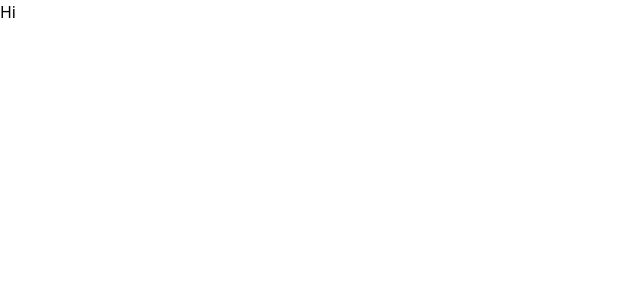
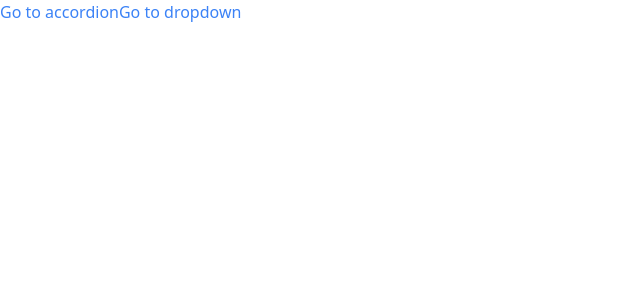
Before and after one commit to ClaytonDewey/react-comps, a React (Create React App) app: page / in a window 1280 px wide. Shown: the top 300 px of the page, without its empty margins (0-640 px from the left). Built offline with nearby package versions, Linux system fonts and the light colour scheme.

Commit message:
Setup route & navigation
fix typos in pages files

```diff
--- a/src/App.js
+++ b/src/App.js
@@ -1,4 +1,22 @@
+import Link from './components/Link';
+import Route from './components/Route';
+import AccordionPage from './components/pages/AccordionPage';
+import DropdownPage from './components/pages/DropdownPage';
+
 const App = () => {
-  return <div>Hi</div>;
+  return (
+    <div>
+      <Link to='/accordion'>Go to accordion</Link>
+      <Link to='/dropdown'>Go to dropdown</Link>
+      <div>
+        <Route path='/accordion'>
+          <AccordionPage />
+        </Route>
+        <Route path='/dropdown'>
+          <DropdownPage />
+        </Route>
+      </div>
+    </div>
+  );
 };
 export default App;
--- /dev/null
+++ b/src/components/Link.js
@@ -0,0 +1,22 @@
+import classNames from 'classnames';
+import useNavigation from '../hooks/useNavigation';
+
+const Link = ({ to, children }) => {
+  const { navigate } = useNavigation();
+
+  const classes = classNames('text-blue-500');
+
+  const handleClick = (event) => {
+    if (event.metaKey || event.ctrlKey) return;
+
+    event.preventDefault();
+    navigate(to);
+  };
+
+  return (
+    <a className={classes} onClick={handleClick} href={to}>
+      {children}
+    </a>
+  );
+};
+export default Link;
--- /dev/null
+++ b/src/components/Route.js
@@ -0,0 +1,13 @@
+import useNavigation from '../hooks/useNavigation';
+
+function Route({ path, children }) {
+  const { currentPath } = useNavigation();
+
+  if (path === currentPath) {
+    return children;
+  }
+
+  return null;
+}
+
+export default Route;
--- a/src/components/pages/AccordionPage.js
+++ b/src/components/pages/AccordionPage.js
@@ -1,4 +1,4 @@
-import Accordion from '../components/Accordion';
+import Accordion from '../Accordion';
 
 const AccordionPage = () => {
   const items = [
--- a/src/components/pages/DropdownPage.js
+++ b/src/components/pages/DropdownPage.js
@@ -1,5 +1,5 @@
 import { useState } from 'react';
-import Dropdown from '../components/Dropdown';
+import Dropdown from '../Dropdown';
 
 const DropdownPage = () => {
   const [selection, setSelection] = useState(null);
--- /dev/null
+++ b/src/context/navigation.js
@@ -0,0 +1,32 @@
+import { createContext, useEffect, useState } from 'react';
+
+const NavigationContext = createContext();
+
+function NavigationProvider({ children }) {
+  const [currentPath, setCurrentPath] = useState(window.location.pathname);
+
+  useEffect(() => {
+    const handler = () => {
+      setCurrentPath(window.location.pathname);
+    };
+    window.addEventListener('popstate', handler);
+
+    return () => {
+      window.removeEventListener('popstate', handler);
+    };
+  }, []);
+
+  const navigate = (to) => {
+    window.history.pushState({}, '', to);
+    setCurrentPath(to);
+  };
+
+  return (
+    <NavigationContext.Provider value={{ currentPath, navigate }}>
+      {children}
+    </NavigationContext.Provider>
+  );
+}
+
+export { NavigationProvider };
+export default NavigationContext;
--- /dev/null
+++ b/src/hooks/useNavigation.js
@@ -0,0 +1,8 @@
+import { useContext } from 'react';
+import NavigationContext from '../context/navigation';
+
+function useNavigation() {
+  return useContext(NavigationContext);
+}
+
+export default useNavigation;
--- a/src/index.js
+++ b/src/index.js
@@ -2,7 +2,12 @@
 import ReactDOM from 'react-dom/client';
 import App from './App';
 import './index.css';
+import { NavigationProvider } from './context/navigation';
 
 const el = document.getElementById('root');
 const root = ReactDOM.createRoot(el);
-root.render(<App />);
+root.render(
+  <NavigationProvider>
+    <App />
+  </NavigationProvider>
+);
```
